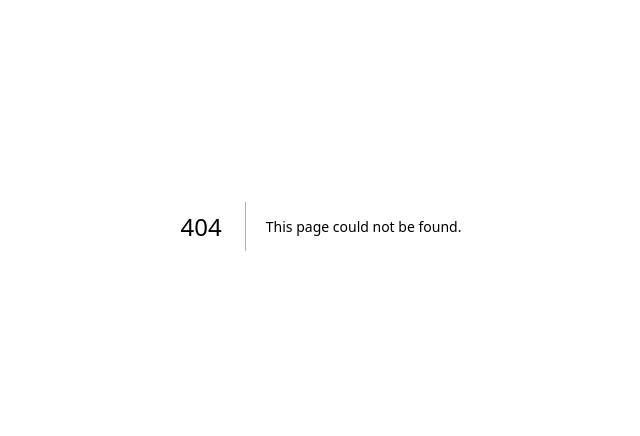
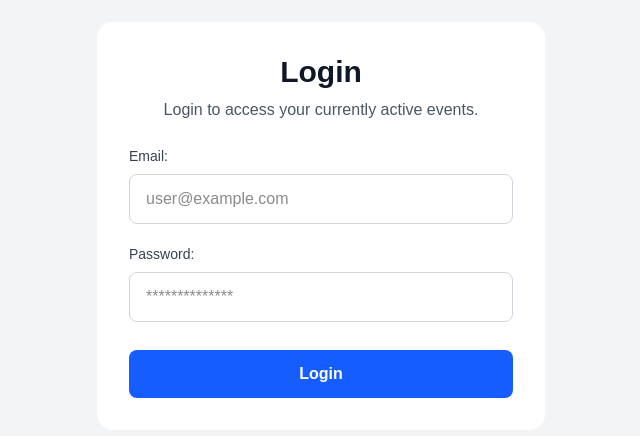
Before and after one commit to VKD-The-Tester/WP_Practical_Project, a Next.js app: page /auth/login in a window 1280 px wide. Before the commit this address had no page. Shown: the part 174-610 px from the top of the page, without its empty margins (319-959 px from the left). Built offline with nearby package versions, Linux system fonts and the light colour scheme; no server answers.

Commit message:
Finalized the login form component and passed it into the login page.

```diff
--- a/app/auth/login/LoginForm.tsx
+++ b/app/auth/login/LoginForm.tsx
@@ -1,8 +1,12 @@
 "use client";
 
+import { useActionState } from "react";
 import { useFormStatus } from "react-dom";
+import { login } from "./actions";
 
 const LoginForm = () => {
+  const [state, loginAction] = useActionState(login, undefined);
+
   return (
     <div className="min-h-screen flex flex-col items-center justify-center bg-gray-100 px-4">
       <div className="w-full max-w-md rounded-2xl bg-white p-8 shadow-2x1">
@@ -13,7 +17,7 @@ const LoginForm = () => {
           </p>
         </div>
         <div>
-          <form className="space-y-5">
+          <form className="space-y-5" action={loginAction}>
             <div className="flex flex-col">
               <label
                 htmlFor="loginEmail"
@@ -28,6 +32,11 @@ const LoginForm = () => {
                 placeholder="user@example.com"
                 className="rounded-lg border border-gray-300 px-4 py-3 outline-none transition focus:border-blue-500 focus:ring-2 focus:ring-blue-200"
               />
+              {state?.errors?.email && (
+                <p className="mt-1 flex items-center gap-1 text-xs text-red-600">
+                  {state.errors.email}
+                </p>
+              )}
             </div>
             <div className="flex flex-col">
               <label
@@ -43,6 +52,11 @@ const LoginForm = () => {
                 placeholder="**************"
                 className="rounded-lg border border-gray-300 px-4 py-3 outline-none transition focus:border-blue-500 focus:ring-2 focus:ring-blue-200"
               />
+              {state?.errors?.password && (
+                <p className="mt-1 flex items-center gap-1 text-xs text-red-600">
+                  {state.errors.password}
+                </p>
+              )}
             </div>
             <div className="pt-2">
               <LoginButton />
--- /dev/null
+++ b/app/auth/login/page.tsx
@@ -0,0 +1,7 @@
+import LoginForm from "./LoginForm";
+
+const LoginPage = () => {
+  return <LoginForm />;
+};
+
+export default LoginPage;
```
